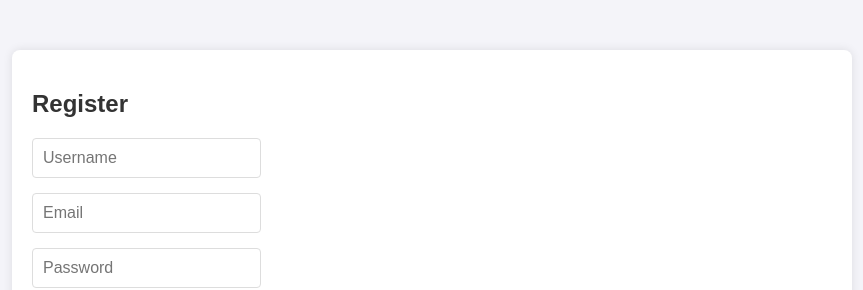
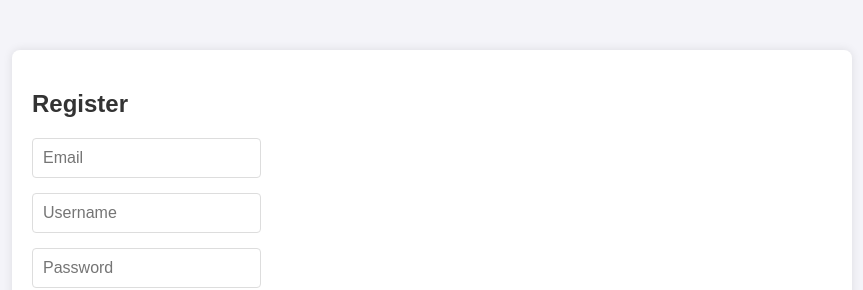
Before and after one commit to SravaniNayana/Apsano-Assignment, a React (Create React App) app in the folder frontend/: page / in a window 1280 px wide. Both pictures are taken after a click on the button "Need an account? Register". Shown: the top 290 px of the page, without its empty margins (208-1071 px from the left). Built offline with nearby package versions, Linux system fonts and the light colour scheme.

Commit message:
Update Auth.js

```diff
--- a/frontend/src/components/Auth.js
+++ b/frontend/src/components/Auth.js
@@ -41,9 +41,9 @@ const Auth = () => {
                 {!isLogin && (
                     <div>
                         <input
-                            type="text"
-                            name="username"
-                            placeholder="Username"
+                            type="email"
+                            name="email"
+                            placeholder="Email"
                             onChange={handleChange}
                             required
                         />
@@ -51,9 +51,9 @@ const Auth = () => {
                 )}
                 <div>
                     <input
-                        type="email"
-                        name="email"
-                        placeholder="Email"
+                        type="text"
+                        name="username"
+                        placeholder="Username"
                         onChange={handleChange}
                         required
                     />
```
